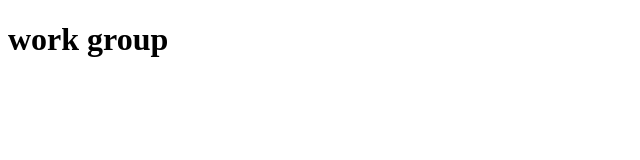
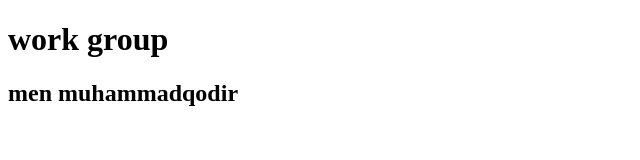
Before and after one commit to OmadbekCode/workgroup, a plain HTML site: page index.html in a window 1280 px wide. Shown: the whole page, without its empty margins (0-640 px from the left). Drawn offline with Linux system fonts and the light colour scheme.

Commit message:
muhammadqodir

```diff
--- a/index.html
+++ b/index.html
@@ -7,7 +7,7 @@
 </head>
 <body>
     <h1>work group</h1>
-
+    <h2>men muhammadqodir</h2>
 
 
 </body>
```
